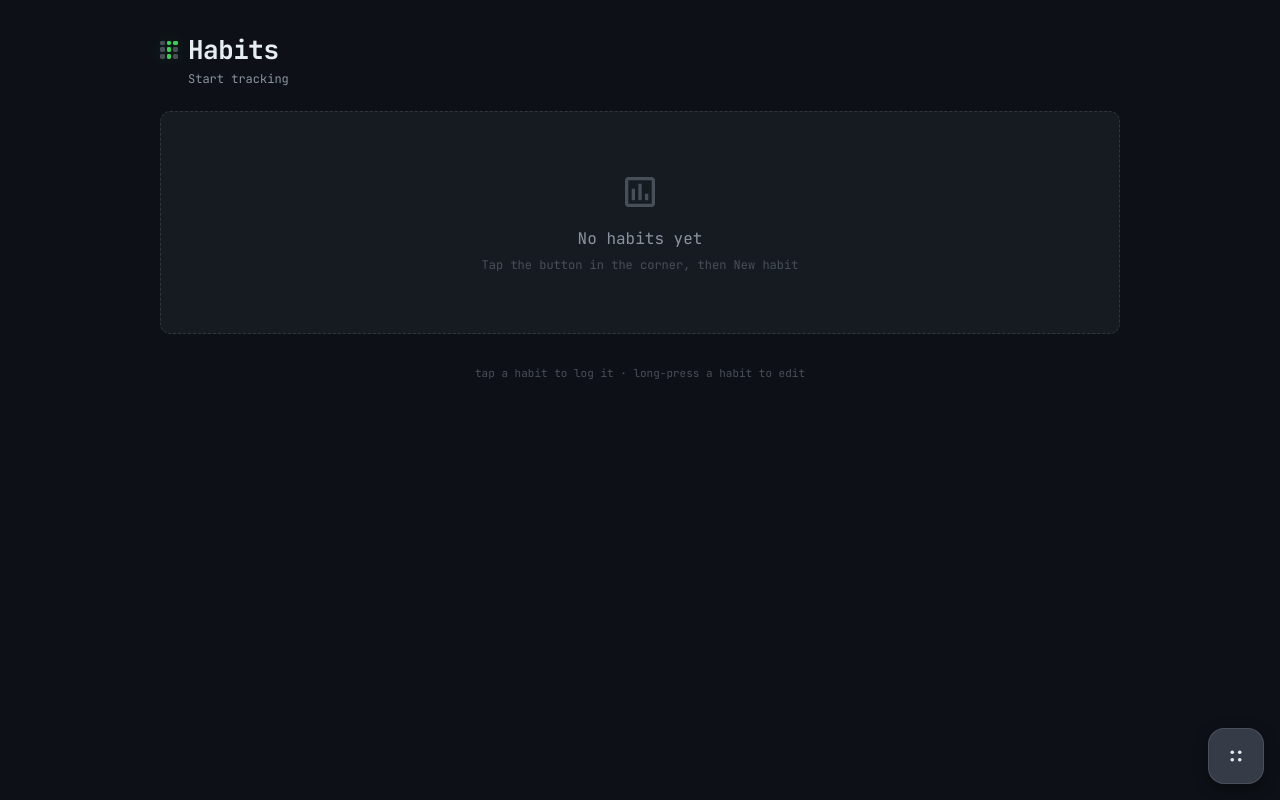
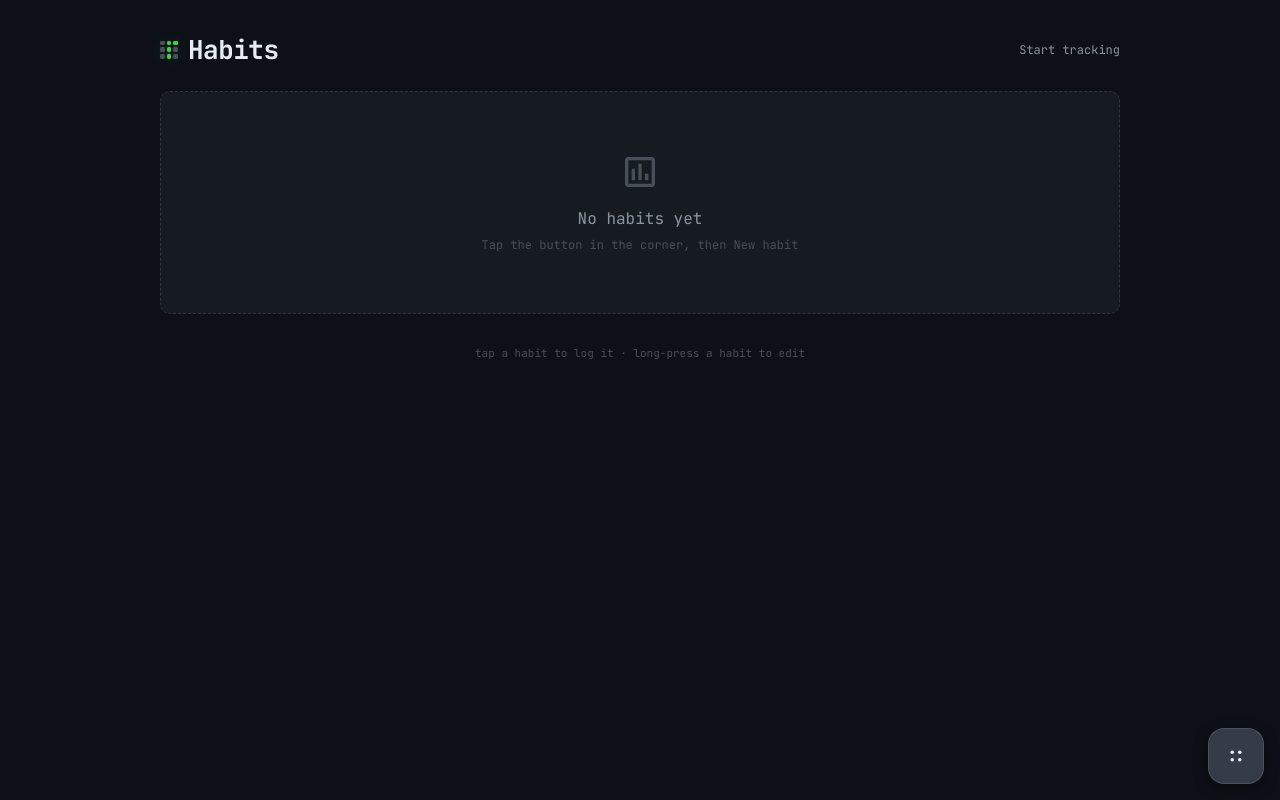
Before and after one commit to yevgenybulochnik/habit-tracker, a React (Vite) app: page / in a window 1280 px wide. Built offline with nearby package versions, Linux system fonts and the light colour scheme.

Commit message:
feat: today's count on the title's line
With no buttons in the header now, today's count moves up beside the
icon and title, at the header's end, instead of under them. On a screen
too narrow for both it would wrap below.

Co-Authored-By: Claude Opus 5.5 <noreply@anthropic.com>

```diff
--- a/src/App.module.css
+++ b/src/App.module.css
@@ -16,8 +16,10 @@
 
 .header {
   display: flex;
+  flex-wrap: wrap;
   justify-content: space-between;
   align-items: center;
+  gap: 4px 12px;
   margin-bottom: 24px;
 }
 .title {
@@ -30,7 +32,8 @@
   gap: 10px;
 }
 .subtitle {
-  margin: 4px 0 0 28px;
+  margin: 0;
+  white-space: nowrap;
   font-size: 12px;
   color: var(--c-muted);
 }
--- a/src/App.tsx
+++ b/src/App.tsx
@@ -324,9 +324,8 @@ export default function App() {
           )}
 
           <div className={away ? styles.away : undefined}>
-            {/* Header */}
+            {/* Header: the title, and today's count on the same line */}
             <div className={`stagger-child ${styles.header}`}>
-              <div>
               <h1 className={styles.title}>
                 <BrandMark />
                 Habits
@@ -336,7 +335,6 @@ export default function App() {
                   ? `${completed}/${habits.length} completed today`
                   : "Start tracking"}
               </p>
-              </div>
             </div>
 
             {/* Content — single view; Compact (headers) ⟷ Calendar (expanded heatmaps) */}
```
Also changed, not shown: 1 other file (tests, documents, lock files or other folders). Lines whose indentation alone changed are shown as unchanged.
